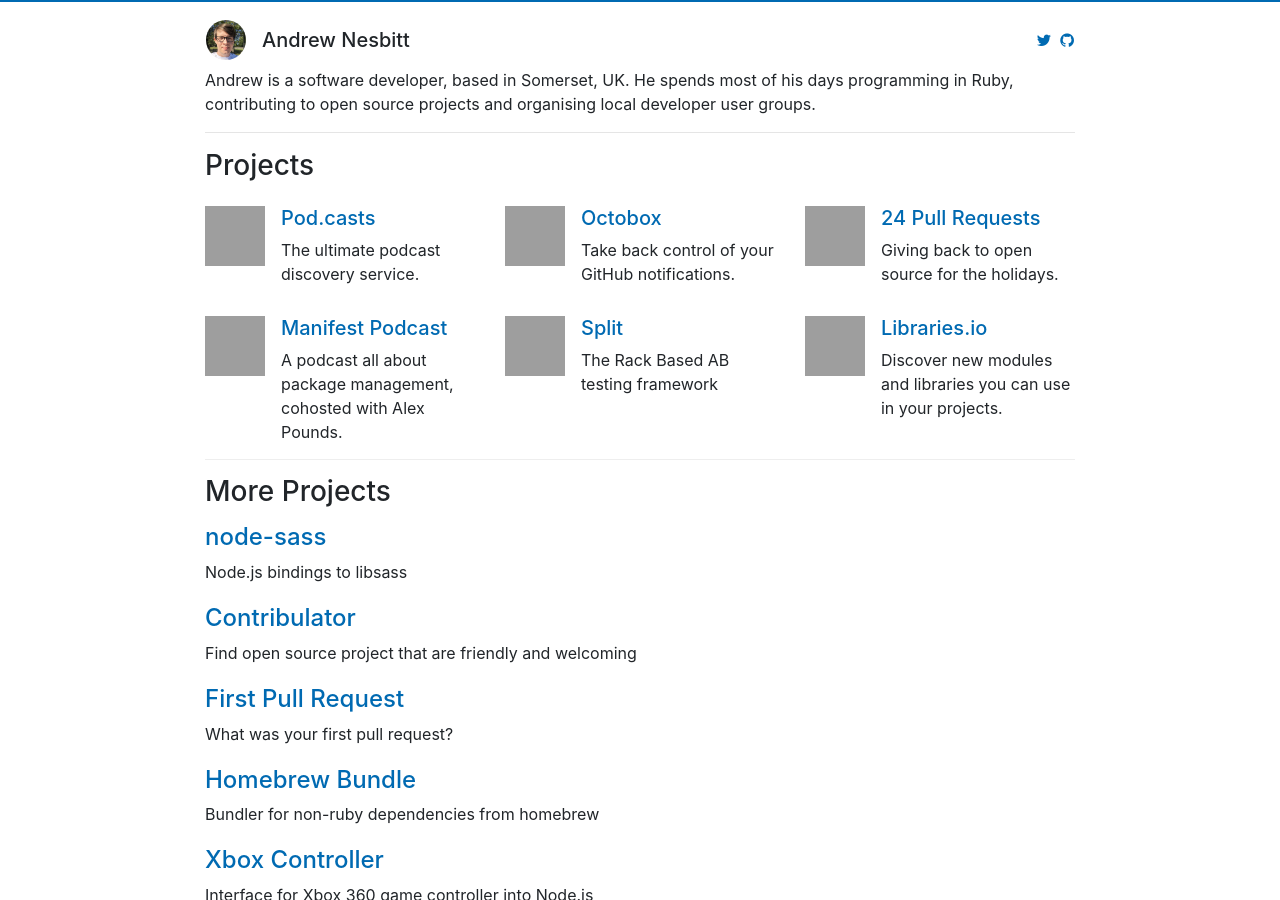
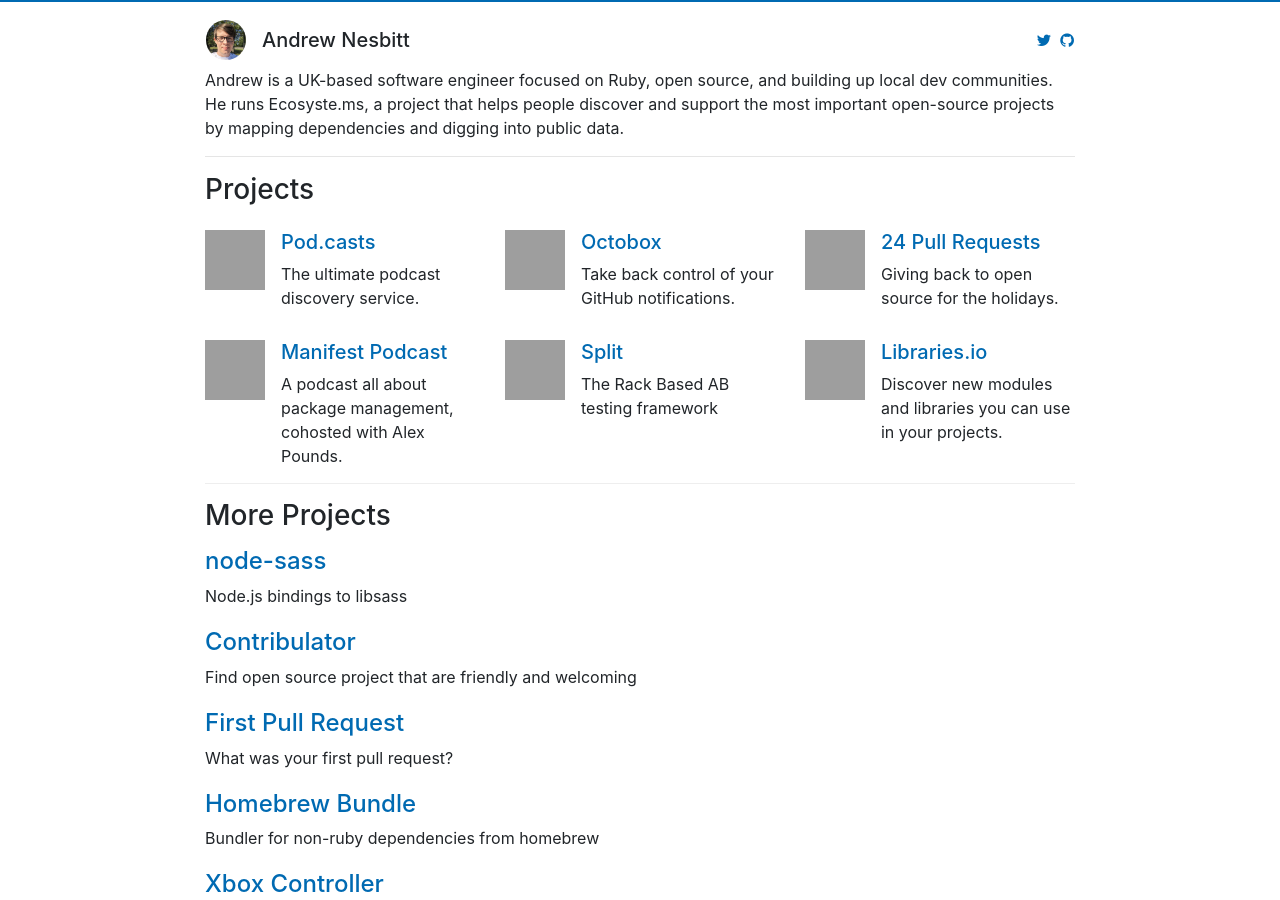
Before and after one commit to andrew/nesbitt.io, a Jekyll site: the page index2.html, which Jekyll copies as it is, in a window 1280 px wide and 900 px high, cut to the strip 0-900 px from the top of the window. Built offline with Jekyll 4.4.1, drawn with Linux system fonts in a browser that asks for light colours; grey boxes are pictures that could not be loaded.

Commit message:
Update personal description

```diff
--- a/index2.html
+++ b/index2.html
@@ -30,7 +30,7 @@
       </div>
       <div class="row">
         <div class="col-12">
-          Andrew is a software developer, based in Somerset, UK. He spends most of his days programming in Ruby, contributing to open source projects and organising local developer user groups.
+          Andrew is a UK-based software engineer focused on Ruby, open source, and building up local dev communities. He runs Ecosyste.ms, a project that helps people discover and support the most important open-source projects by mapping dependencies and digging into public data.
         </div>
       </div>
       <hr>
```
